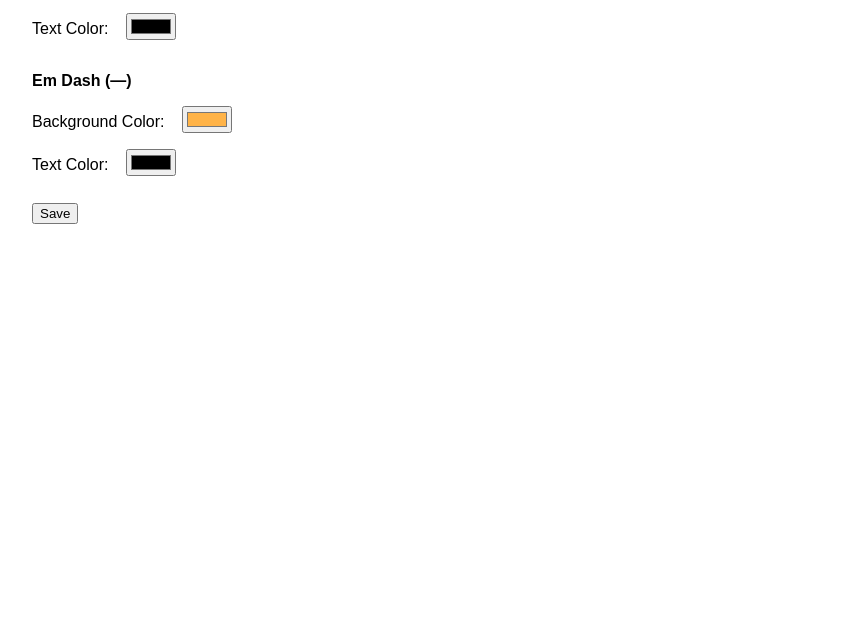
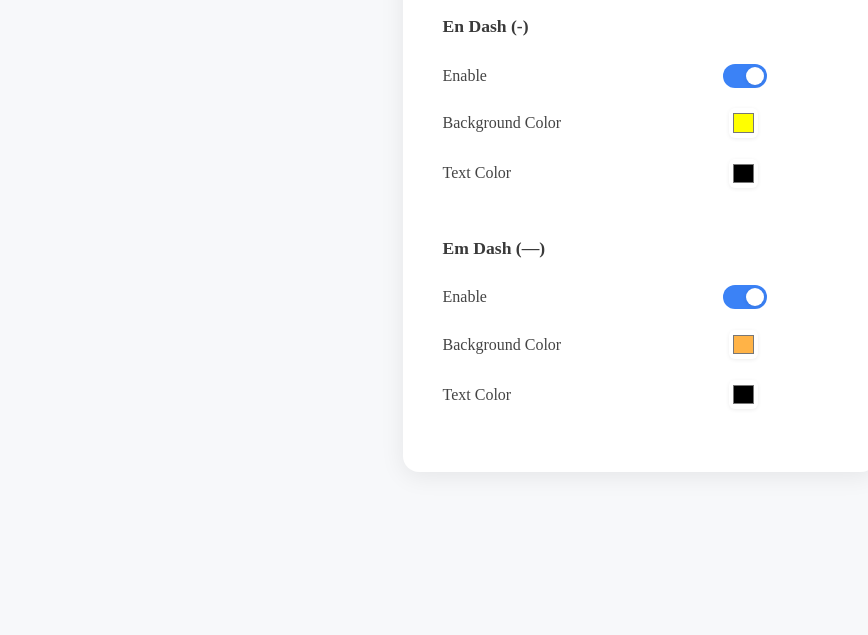
Before and after one commit to hubwriter/dash-highlighter, a browser extension: page options.html in a window 1280 px wide. Shown: the part 165-800 px from the top of the page, without its empty margins (0-868 px from the left). Drawn offline with Linux system fonts and the light colour scheme.

Commit message:
Add on/off toggles

```diff
--- a/options.html
+++ b/options.html
@@ -1,28 +1,161 @@
-<!DOCTYPE html>
-<html lang="en">
-<head>
-  <meta charset="UTF-8">
-  <title>Dash Highlighter Options</title>
+<body>
+  <div class="options-container">
+    <h1>Dash Highlighter Options</h1>
+    <form id="options-form">
+      <div class="dash-type">En Dash (&#8209;)</div>
+      <table>
+        <tr>
+          <td>Enable</td>
+          <td>
+            <label class="switch">
+              <input type="checkbox" id="en-enable" name="en-enable">
+              <span class="slider"></span>
+            </label>
+          </td>
+        </tr>
+        <tr>
+          <td>Background Color</td>
+          <td><input type="color" id="en-bg" name="en-bg"></td>
+        </tr>
+        <tr>
+          <td>Text Color</td>
+          <td><input type="color" id="en-fg" name="en-fg"></td>
+        </tr>
+      </table>
+      <div class="dash-type">Em Dash (&#8212;)</div>
+      <table>
+        <tr>
+          <td>Enable</td>
+          <td>
+            <label class="switch">
+              <input type="checkbox" id="em-enable" name="em-enable">
+              <span class="slider"></span>
+            </label>
+          </td>
+        </tr>
+        <tr>
+          <td>Background Color</td>
+          <td><input type="color" id="em-bg" name="em-bg"></td>
+        </tr>
+        <tr>
+          <td>Text Color</td>
+          <td><input type="color" id="em-fg" name="em-fg"></td>
+        </tr>
+      </table>
+      <span id="status"></span>
+    </form>
+  </div>
+  <script src="options.js"></script>
   <style>
-    body { font-family: Arial, sans-serif; margin: 2em; }
-    label { display: block; margin-top: 1em; }
-    input[type="color"] { margin-left: 1em; }
-    .dash-type { margin-top: 2em; font-weight: bold; }
-    button { margin-top: 2em; }
+    html, body {
+      height: 100%;
+      margin: 0;
+      padding: 0;
+    }
+    body {
+      min-height: 100vh;
+      display: flex;
+      align-items: flex-start;
+      justify-content: center;
+      background: #f7f8fa;
+    }
+    .options-container {
+      background: #fff;
+      border-radius: 16px;
+      box-shadow: 0 4px 24px rgba(0,0,0,0.08);
+      padding: 2.5em 2.5em 2em 2.5em;
+      min-width: 340px;
+      max-width: 95vw;
+      margin: 2.2em auto 0 auto;
+    }
+    h1 {
+      text-align: left;
+      font-size: 2.2em;
+      margin-bottom: 1.2em;
+      color: #222;
+      letter-spacing: 0.01em;
+    }
+    .dash-type {
+      font-weight: 600;
+      font-size: 1.1em;
+      margin: 2em 0 0.7em 0;
+      color: #3a3a3a;
+    }
+    table {
+      width: 100%;
+      border-collapse: separate;
+      border-spacing: 0 0.5em;
+      margin-bottom: 0.5em;
+    }
+    td {
+      padding: 0.4em 0.5em 0.4em 0;
+      font-size: 1em;
+      color: #444;
+      vertical-align: middle;
+    }
+    input[type="color"] {
+      border: none;
+      width: 2.2em;
+      height: 2.2em;
+      background: none;
+      cursor: pointer;
+      margin-left: 0.5em;
+      box-shadow: 0 1px 4px rgba(0,0,0,0.07);
+      border-radius: 6px;
+    }
+    #status {
+      margin-left: 1.2em;
+      color: #16a34a;
+      font-weight: 500;
+      font-size: 1em;
+    }
+    /* Toggle Switch Styles */
+    .switch {
+      position: relative;
+      display: inline-block;
+      width: 44px;
+      height: 24px;
+      vertical-align: middle;
+    }
+    .switch input {
+      opacity: 0;
+      width: 0;
+      height: 0;
+    }
+    .slider {
+      position: absolute;
+      cursor: pointer;
+      top: 0; left: 0; right: 0; bottom: 0;
+      background-color: #ccc;
+      transition: .3s;
+      border-radius: 24px;
+    }
+    .slider:before {
+      position: absolute;
+      content: "";
+      height: 18px;
+      width: 18px;
+      left: 3px;
+      bottom: 3px;
+      background-color: white;
+      transition: .3s;
+      border-radius: 50%;
+      box-shadow: 0 1px 4px rgba(0,0,0,0.10);
+    }
+    input:checked + .slider {
+      background-color: #3b82f6;
+    }
+    input:checked + .slider:before {
+      transform: translateX(20px);
+    }
+    @media (max-width: 500px) {
+      .options-container {
+        padding: 1.2em 0.5em 1em 0.5em;
+        min-width: unset;
+      }
+      h1 {
+        font-size: 1.2em;
+      }
+    }
   </style>
-</head>
-<body>
-  <h1>Dash Highlighter Options</h1>
-  <form id="options-form">
-    <div class="dash-type">En Dash (–)</div>
-    <label>Background Color: <input type="color" id="en-bg" name="en-bg"></label>
-    <label>Text Color: <input type="color" id="en-fg" name="en-fg"></label>
-    <div class="dash-type">Em Dash (—)</div>
-    <label>Background Color: <input type="color" id="em-bg" name="em-bg"></label>
-    <label>Text Color: <input type="color" id="em-fg" name="em-fg"></label>
-    <button type="submit">Save</button>
-    <span id="status" style="margin-left:1em;"></span>
-  </form>
-  <script src="options.js"></script>
 </body>
-</html>
--- a/options.js
+++ b/options.js
@@ -1,31 +1,69 @@
 // Saves options to chrome.storage
-function saveOptions(e) {
-  e.preventDefault();
+function saveOptions() {
   chrome.storage.sync.set({
     enDashBg: document.getElementById('en-bg').value,
     enDashFg: document.getElementById('en-fg').value,
     emDashBg: document.getElementById('em-bg').value,
-    emDashFg: document.getElementById('em-fg').value
+    emDashFg: document.getElementById('em-fg').value,
+    enDashEnable: document.getElementById('en-enable').checked,
+    emDashEnable: document.getElementById('em-enable').checked
   }, function() {
     document.getElementById('status').textContent = 'Options saved!';
-    setTimeout(() => { document.getElementById('status').textContent = ''; }, 1000);
+    setTimeout(() => { document.getElementById('status').textContent = ''; }, 800);
   });
 }
 
-// Restores select box and color state using the preferences stored in chrome.storage.
+// Restores select box, color, and enable state using the preferences stored in chrome.storage.
 function restoreOptions() {
   chrome.storage.sync.get({
     enDashBg: '#ffff00',
     enDashFg: '#000000',
     emDashBg: '#ffb347',
-    emDashFg: '#000000'
+    emDashFg: '#000000',
+    enDashEnable: true,
+    emDashEnable: true
   }, function(items) {
-    document.getElementById('en-bg').value = items.enDashBg;
-    document.getElementById('en-fg').value = items.enDashFg;
-    document.getElementById('em-bg').value = items.emDashBg;
-    document.getElementById('em-fg').value = items.emDashFg;
+    if (document.getElementById('en-bg')) document.getElementById('en-bg').value = items.enDashBg;
+    if (document.getElementById('en-fg')) document.getElementById('en-fg').value = items.enDashFg;
+    if (document.getElementById('em-bg')) document.getElementById('em-bg').value = items.emDashBg;
+    if (document.getElementById('em-fg')) document.getElementById('em-fg').value = items.emDashFg;
+    if (document.getElementById('en-enable')) document.getElementById('en-enable').checked = items.enDashEnable;
+    if (document.getElementById('em-enable')) document.getElementById('em-enable').checked = items.emDashEnable;
   });
 }
 
-document.addEventListener('DOMContentLoaded', restoreOptions);
-document.getElementById('options-form').addEventListener('submit', saveOptions);
+// Live preview logic for dash highlighting
+function updatePreview() {
+  const enEnabled = document.getElementById('en-enable')?.checked ?? true;
+  const emEnabled = document.getElementById('em-enable')?.checked ?? true;
+  const enBg = document.getElementById('en-bg')?.value || '#ffff00';
+  const enFg = document.getElementById('en-fg')?.value || '#000000';
+  const emBg = document.getElementById('em-bg')?.value || '#ffb347';
+  const emFg = document.getElementById('em-fg')?.value || '#000000';
+  const preview = document.getElementById('dash-preview');
+  if (!preview) return;
+  let html = preview.textContent
+    .replace(/\u2013|–/g, enEnabled ? `<span style="background:${enBg};color:${enFg};border-radius:4px;padding:0 2px;">–</span>` : '–')
+    .replace(/\u2014|—/g, emEnabled ? `<span style="background:${emBg};color:${emFg};border-radius:4px;padding:0 2px;">—</span>` : '—');
+  preview.innerHTML = html.replace(/\n/g, '<br>');
+}
+
+document.addEventListener('DOMContentLoaded', function() {
+  restoreOptions();
+  [
+    'en-bg', 'en-fg', 'em-bg', 'em-fg', 'en-enable', 'em-enable'
+  ].forEach(id => {
+    const el = document.getElementById(id);
+    if (el) {
+      el.addEventListener('input', function() {
+        saveOptions();
+        updatePreview();
+      });
+      el.addEventListener('change', function() {
+        saveOptions();
+        updatePreview();
+      });
+    }
+  });
+  updatePreview();
+});
```
Also changed, not shown: content.js (+12 -5 lines).
